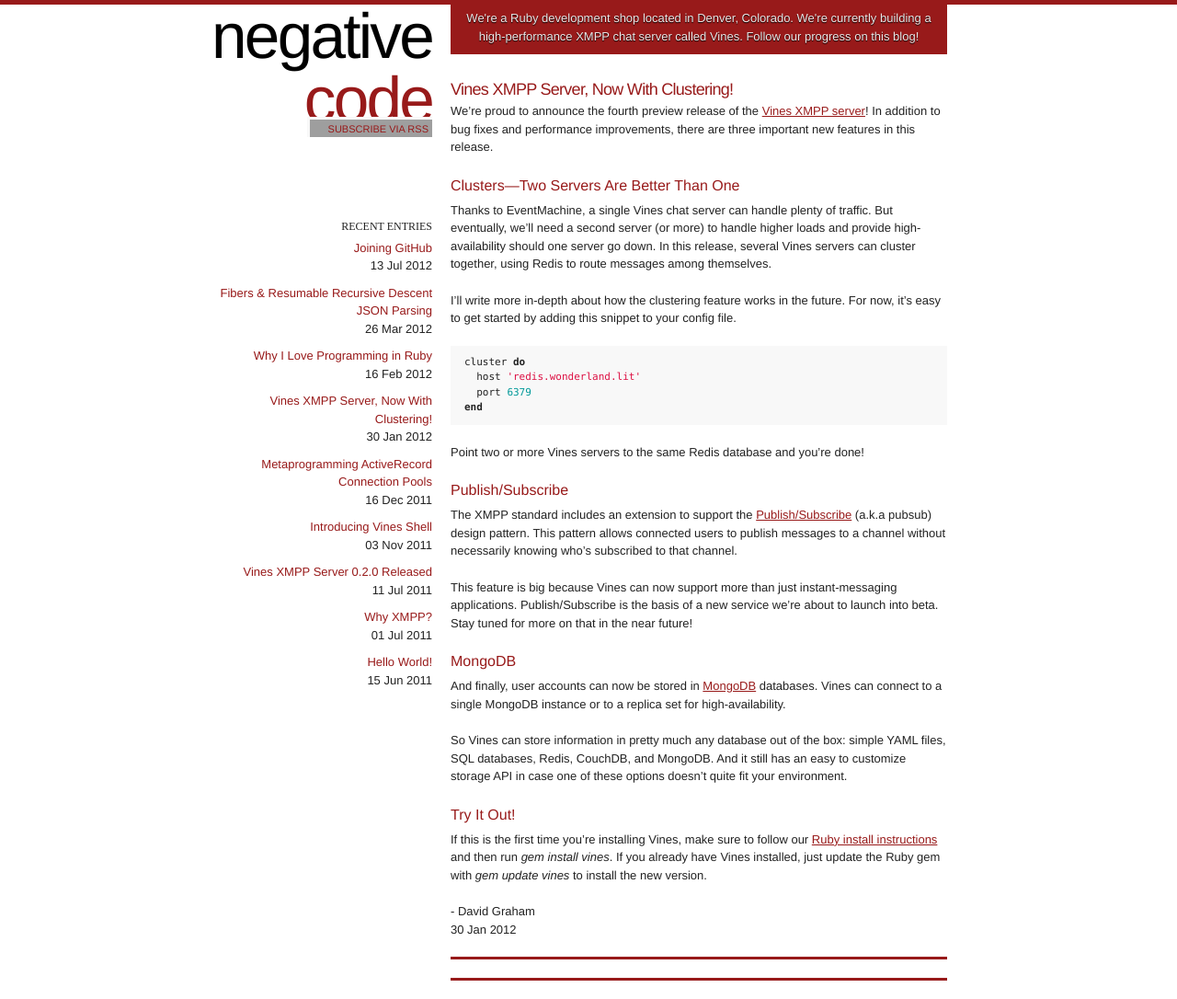
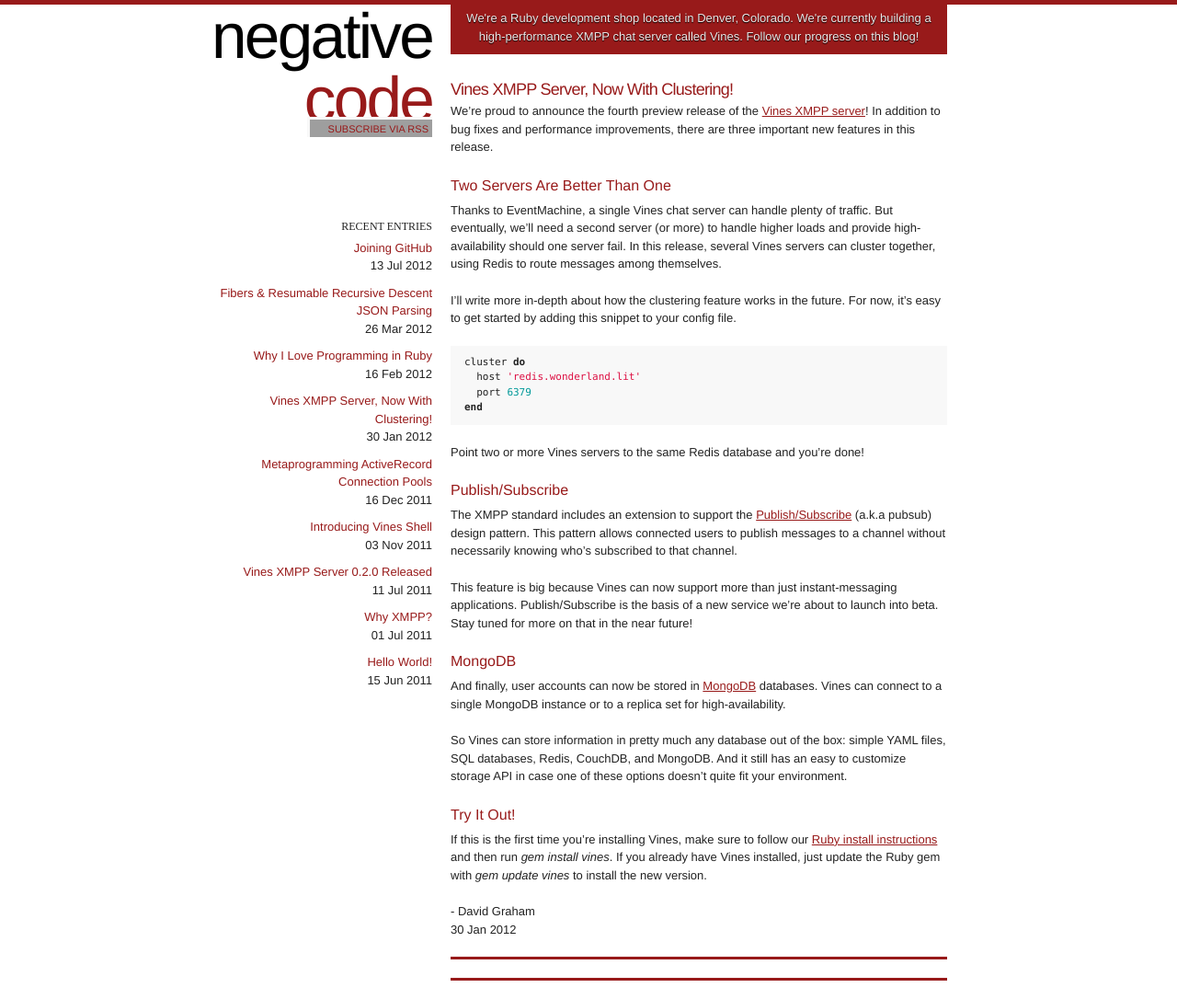
Before and after one commit to negativecode/negativecode.github.com, a Jekyll site: the page built from posts/_posts/2012-01-30-vines-xmpp-server-now-with-clustering.md, in a window 1280 px wide. Shown: the whole page at 92% size. Built offline with Jekyll 4.4.1, drawn with Linux system fonts in a browser that asks for light colours; comment, search, counter and statistics services are not loaded; grey boxes are pictures that could not be loaded.

Commit message:
Cleanup sub-heading.

```diff
--- a/posts/_posts/2012-01-30-vines-xmpp-server-now-with-clustering.md
+++ b/posts/_posts/2012-01-30-vines-xmpp-server-now-with-clustering.md
@@ -5,8 +5,8 @@
 ---
 We're proud to announce the fourth preview release of the [Vines XMPP server](http://www.getvines.org)!  In addition to bug fixes and performance improvements, there are three important new features in this release.
 
-## Clusters&mdash;Two Servers Are Better Than One
-Thanks to EventMachine, a single Vines chat server can handle plenty of traffic. But eventually, we'll need a second server (or more) to handle higher loads and provide high-availability should one server go down.  In this release, several Vines servers can cluster together, using Redis to route messages among themselves.
+## Two Servers Are Better Than One
+Thanks to EventMachine, a single Vines chat server can handle plenty of traffic. But eventually, we'll need a second server (or more) to handle higher loads and provide high-availability should one server fail.  In this release, several Vines servers can cluster together, using Redis to route messages among themselves.
 
 I'll write more in-depth about how the clustering feature works in the future.  For now, it's easy to get started by adding this snippet to your config file.
 
```
